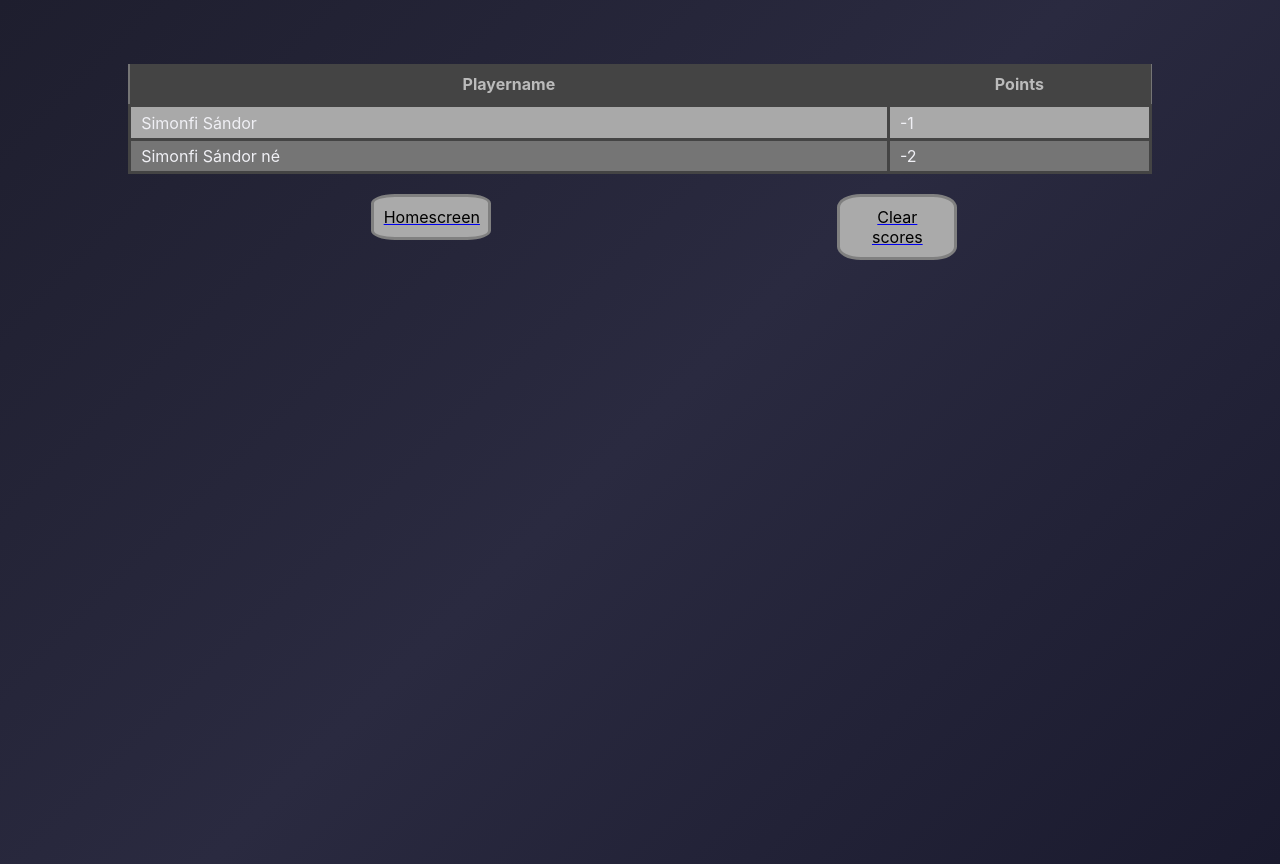
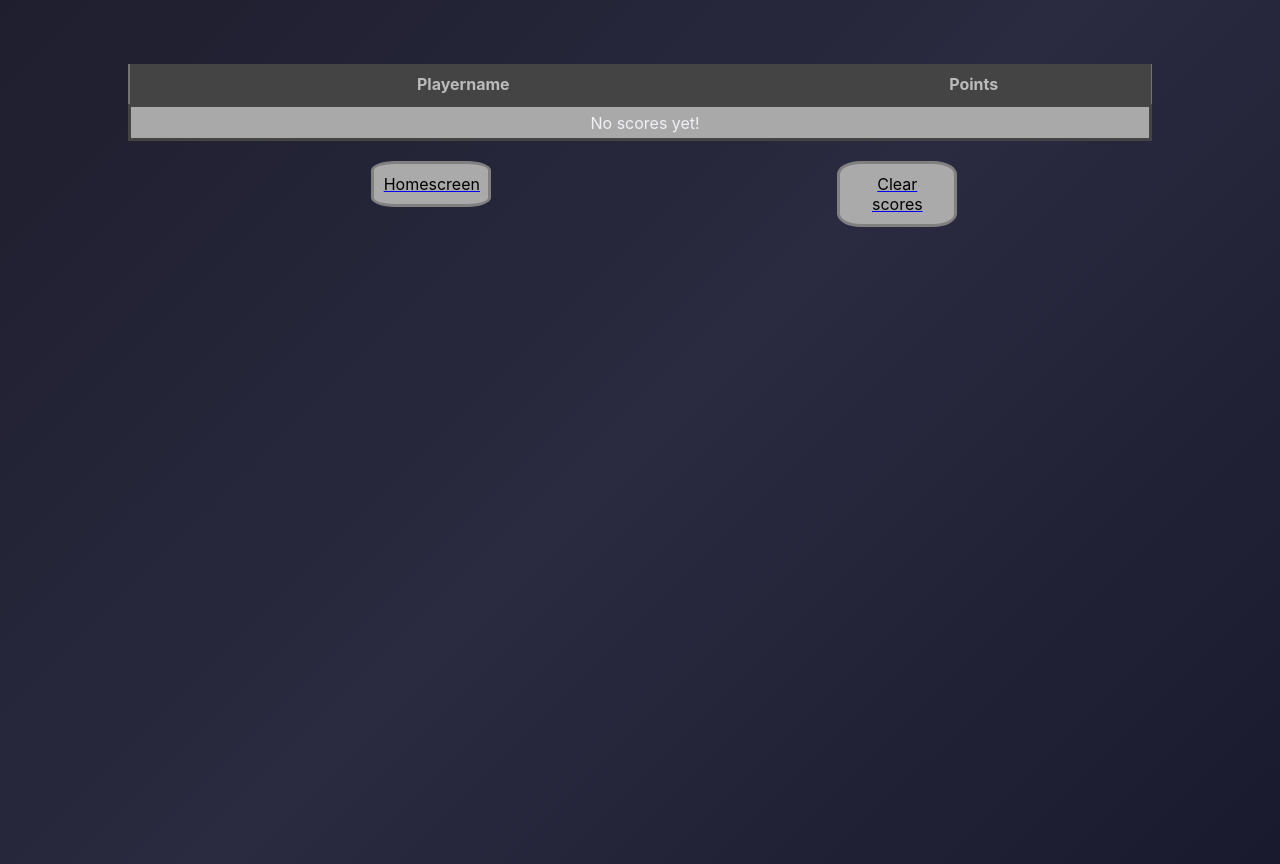
Before and after one commit to GitDevla/infinite-simon, a React (Create React App) app: page /score in a window 1280 px wide. Built offline with nearby package versions, Linux system fonts and the light colour scheme.

Commit message:
refactor: migrate score handling to ScoreLocal service

```diff
--- a/src/component/GameEndModal.tsx
+++ b/src/component/GameEndModal.tsx
@@ -1,6 +1,6 @@
 import { useEffect, useState } from "react";
-import { positionOnScoreboardIfInserted, saveScore } from "../service/Score";
 import { useNavigate } from 'react-router-dom';
+import { positionOnScoreboardIfInserted, saveScore } from "../service/ScoreLocal";
 
 export default function GameEndModal({ score = 0 }: { score?: number }) {
 	const [username, setUsername] = useState("");
--- a/src/page/ScoreBoard.tsx
+++ b/src/page/ScoreBoard.tsx
@@ -1,6 +1,6 @@
 import { useEffect,useState } from "react";
 import { Link } from "react-router-dom";
-import { defaultScoreboard, fetchScoreboard } from "../service/Score";
+import { defaultScoreboard, fetchScoreboard } from "../service/ScoreLocal";
 
 interface Score{
     player: string,
@@ -25,12 +25,12 @@ const ScoreBoard: React.FC = () => {
           <th>Playername</th>
           <th>Points</th>
         </tr>
-        {scores.slice(0, 10).map((entry, index) => (
+        {scores.length?scores.slice(0, 10).map((entry, index) => (
           <tr key={index}>
             <td>{entry.player}</td>
             <td>{entry.score}</td>
           </tr>
-        ))}
+        )): <tr><td colSpan={2} style={{textAlign:"center"}}>No scores yet!</td></tr>}
       </table>
       <div
 				style={{
--- /dev/null
+++ b/src/service/ScoreLocal.ts
@@ -0,0 +1,53 @@
+interface Score{
+    player: string,
+    score: number,
+    date: string;
+}
+
+export async function positionOnScoreboardIfInserted(score: number): Promise<number>{
+    const scores = await fetchScoreboard();
+    let position = scores.findIndex(s => s.score < score);
+    if(position === -1) position = scores.length;
+    return position + 1;
+}
+
+export async function fetchScoreboard(): Promise<Score[]> {
+    const res = localStorage.getItem("scores");
+    if(res){
+        const json = JSON.parse(res);
+        const sorted = json.scores.sort((a: Score, b: Score) => b.score - a.score);
+        return sorted;
+    } else {
+        return [];
+    }
+}
+
+
+export function defaultScoreboard() {
+    const defaultScores = {
+  "scores": [
+    {
+      "player": "Simonfi Sándor né",
+      "score": -2,
+      "date": "2025-09-21T14:32:00Z"
+    },
+    {
+      "player": "Simonfi Sándor",
+      "score": -1,
+      "date": "2025-09-21T14:40:00Z"
+    }
+  ] };
+    localStorage.setItem("scores", JSON.stringify(defaultScores));
+}
+
+export function saveScore(name: string, score: number) {
+    const res = localStorage.getItem("scores");
+    let scores;
+    if(res){
+        scores = JSON.parse(res);
+    } else {
+        scores = { scores: [] };
+    }
+    scores.scores.push({ player: name, score, date: new Date().toISOString() });
+    localStorage.setItem("scores", JSON.stringify(scores));
+}
```
